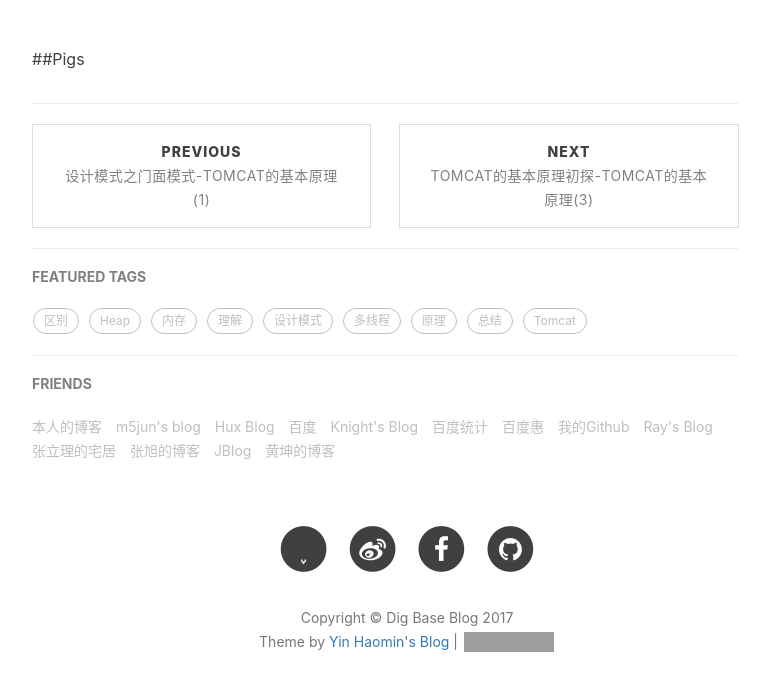
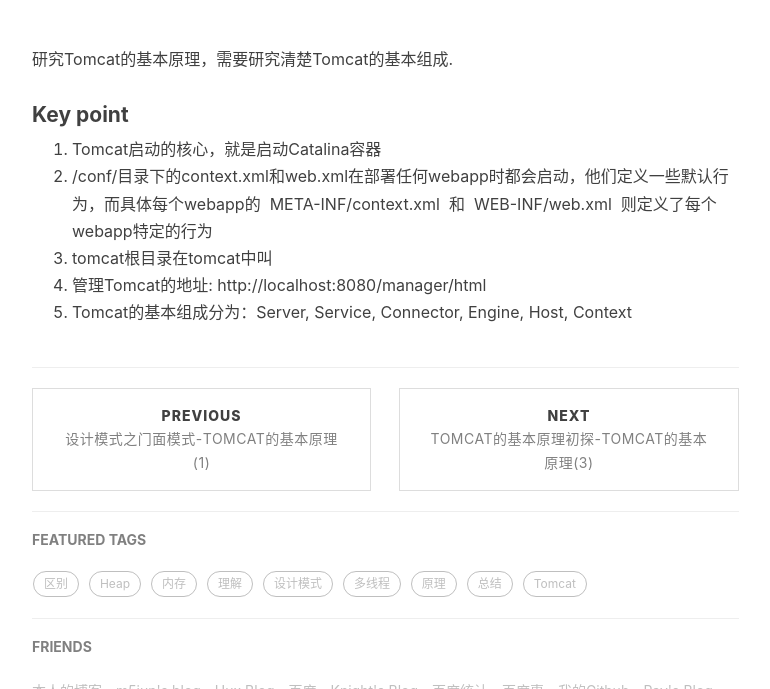
Before and after one commit to baiscjava/basicjava.github.io, a Jekyll site: the page built from _posts/2017-12-06-Tomcat的基本概念-Tomcat的基本原理(2).md, in a window 1280 px wide and 900 px high, scrolled down 310 px, cut to the strip 211-900 px from the top of the window. Shown: the whole strip, without its empty margins (233-1003 px from the left). Built offline with Jekyll 4.4.1, drawn with Linux system fonts in a browser that asks for light colours; nearby versions of some CDN libraries; comment, search, counter and statistics services are not loaded; grey boxes are pictures that could not be loaded.

Commit message:
Update 2017-12-06-Tomcat的基本概念-Tomcat的基本原理(2).md

```diff
--- a/_posts/2017-12-06-Tomcat的基本概念-Tomcat的基本原理(2).md
+++ b/_posts/2017-12-06-Tomcat的基本概念-Tomcat的基本原理(2).md
@@ -9,4 +9,10 @@
     - 原理
 ---
 
-##Pigs
+研究Tomcat的基本原理，需要研究清楚Tomcat的基本组成.<br>
+#### Key point<br>
+1. Tomcat启动的核心，就是启动Catalina容器
+2. <CATALINA_HOME>/conf/目录下的context.xml和web.xml在部署任何webapp时都会启动，他们定义一些默认行为，而具体每个webapp的  META-INF/context.xml  和  WEB-INF/web.xml  则定义了每个webapp特定的行为
+3. tomcat根目录在tomcat中叫<CATALINA_HOME>
+4. 管理Tomcat的地址: http://localhost:8080/manager/html
+5. Tomcat的基本组成分为：Server, Service, Connector, Engine, Host, Context
```
